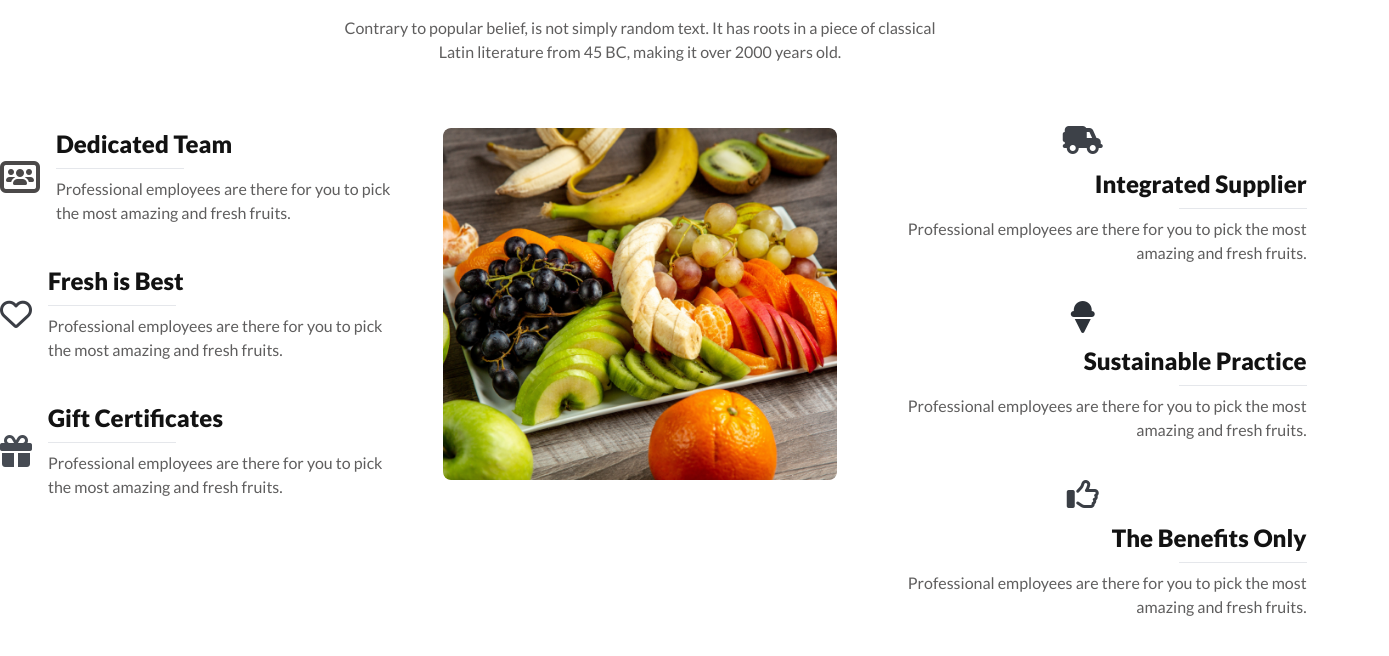
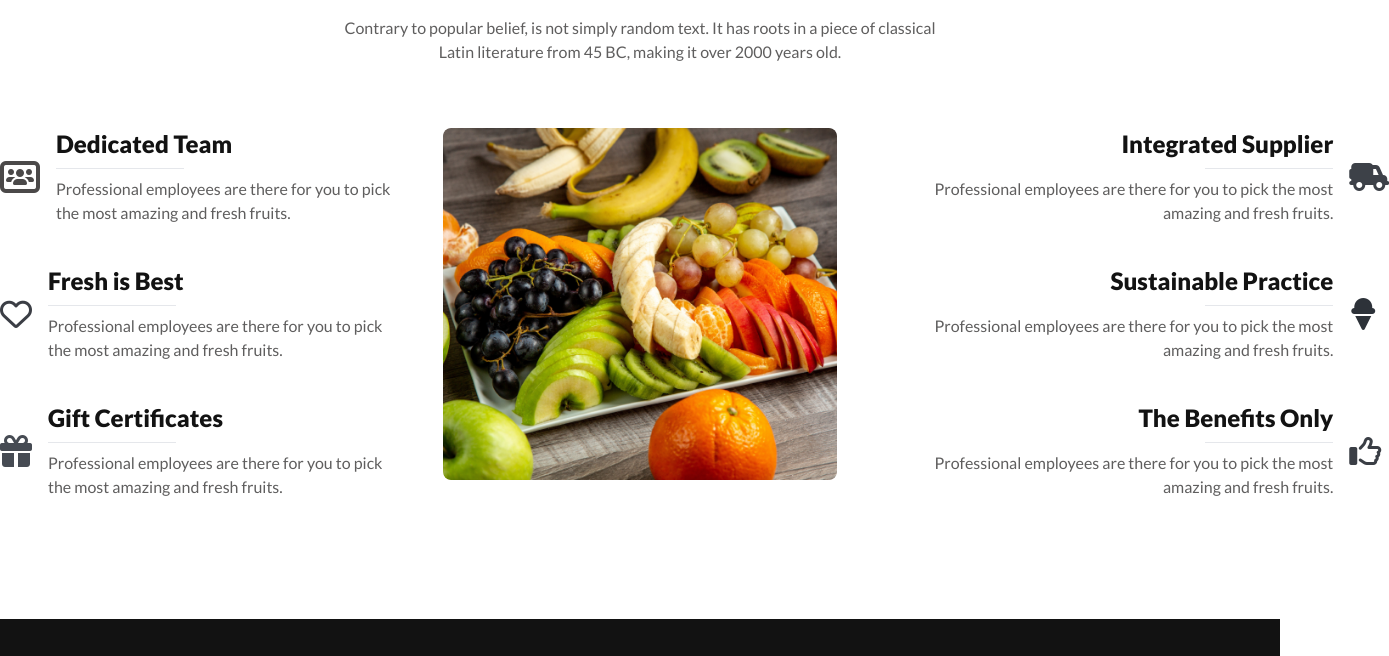
Before and after one commit to ArifinRishad/fruit-burst, a plain HTML site: page index.html in a window 1280 px wide. Shown: the part 2348-3004 px from the top of the page, 1389 px wide, since content can reach past the window. Drawn offline with nearby package versions, Linux system fonts and the light colour scheme.

Commit message:
Icon problem solved

```diff
--- a/index.html
+++ b/index.html
@@ -647,7 +647,7 @@
                 <!-- right side text -->
                 <div class="lg:order-3 ">
                     <div
-                        class=" flex flex-col-reverse items-center gap-2 lg:flex lg:gap-4 lg:items-center text-center lg:text-left  mb-10">
+                        class=" flex flex-col-reverse items-center gap-2 lg:flex lg:gap-4 lg:items-center lg:flex-row text-center lg:text-left  mb-10">
 
                         <div class="space-y-2 lg:text-right">
                             <h1 class="text-2xl font-extrabold text-[#121212]">Integrated Supplier</h1>
@@ -662,7 +662,7 @@
 
                     </div>
                     <div
-                        class="flex flex-col-reverse items-center gap-2 lg:flex lg:gap-4 lg:items-center text-center lg:text-left  mb-10">
+                        class="flex flex-col-reverse items-center gap-2 lg:flex lg:flex-row lg:gap-4 lg:items-center text-center lg:text-left  mb-10">
 
                         <div class="space-y-2 lg:text-right">
                             <h1 class="text-2xl font-extrabold text-[#121212]">Sustainable Practice</h1>
@@ -678,7 +678,7 @@
 
                     </div>
                     <div
-                        class="flex flex-col-reverse items-center gap-2 lg:flex lg:gap-4 lg:items-center text-center lg:text-left  mb-10">
+                        class="flex flex-col-reverse items-center gap-2 lg:flex lg:flex-row lg:gap-4 lg:items-center text-center lg:text-left  mb-10">
 
                         <div class="space-y-2 lg:text-right">
                             <h1 class="text-2xl font-extrabold text-[#121212]">The Benefits Only</h1>
```
